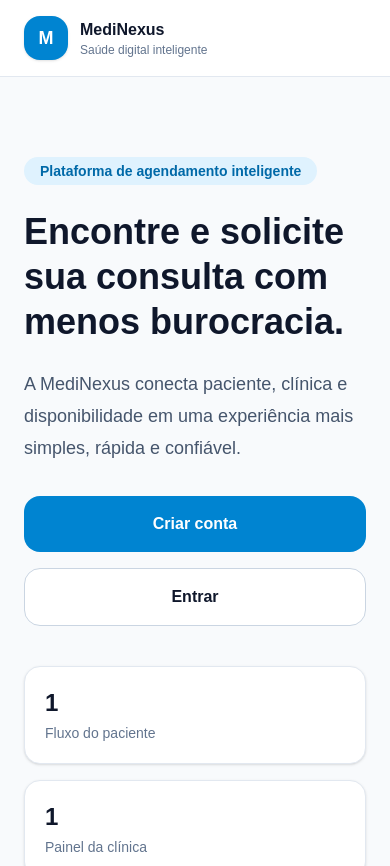
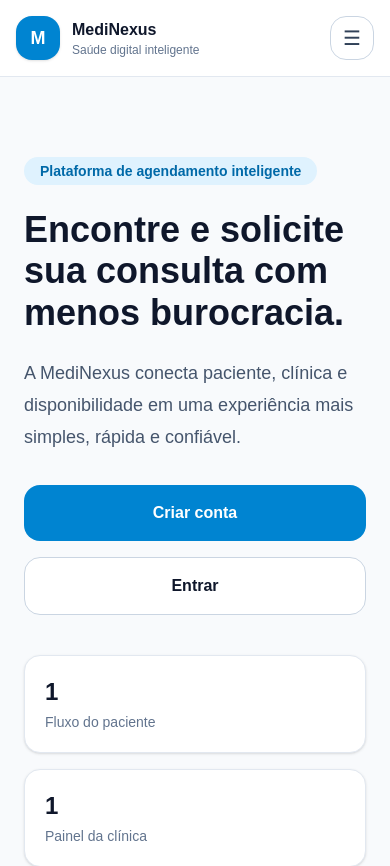
Before and after one commit to ph-pimentel25/medinexus-web, a Next.js app in the folder medinexus-web/: page / in a window 390 px wide. Shown: the top 866 px of the page. Built offline with nearby package versions, Linux system fonts and the light colour scheme; no server answers.

Commit message:
Melhora navbar e responsividade mobile

```diff
--- a/medinexus-web/src/app/components/navbar.tsx
+++ b/medinexus-web/src/app/components/navbar.tsx
@@ -2,6 +2,7 @@
 
 import Link from "next/link";
 import { usePathname, useRouter } from "next/navigation";
+import { useState } from "react";
 import { supabase } from "../lib/supabase";
 
 const links = [
@@ -15,29 +16,33 @@ const links = [
 export default function Navbar() {
   const pathname = usePathname();
   const router = useRouter();
+  const [mobileOpen, setMobileOpen] = useState(false);
 
   async function handleLogout() {
     await supabase.auth.signOut();
     router.push("/login");
   }
 
+  function handleNavigate() {
+    setMobileOpen(false);
+  }
+
   return (
     <header className="sticky top-0 z-50 border-b border-slate-200 bg-white/90 backdrop-blur">
-      <div className="mx-auto flex max-w-7xl items-center justify-between px-6 py-4">
-        <Link href="/" className="flex items-center gap-3">
+      <div className="mx-auto max-w-7xl px-4 py-4 sm:px-6">
+        <div className="flex items-center justify-between gap-4">
+          <Link href="/" className="flex items-center gap-3" onClick={handleNavigate}>
             <div className="flex h-11 w-11 items-center justify-center rounded-2xl bg-sky-600 text-lg font-bold text-white shadow-sm">
               M
             </div>
 
             <div>
               <p className="text-base font-bold text-slate-900">MediNexus</p>
-            <p className="text-xs text-slate-500">
-              Saúde digital inteligente
-            </p>
+              <p className="text-xs text-slate-500">Saúde digital inteligente</p>
             </div>
           </Link>
 
-        <nav className="hidden items-center gap-2 md:flex">
+          <div className="hidden items-center gap-2 md:flex">
             {links.map((link) => {
               const isActive =
                 pathname === link.href ||
@@ -64,7 +69,51 @@ export default function Navbar() {
             >
               Sair
             </button>
+          </div>
+
+          <button
+            type="button"
+            onClick={() => setMobileOpen((prev) => !prev)}
+            className="flex h-11 w-11 items-center justify-center rounded-2xl border border-slate-300 bg-white text-slate-700 transition hover:bg-slate-100 md:hidden"
+            aria-label="Abrir menu"
+          >
+            <span className="text-xl">{mobileOpen ? "✕" : "☰"}</span>
+          </button>
+        </div>
+
+        {mobileOpen && (
+          <div className="mt-4 rounded-3xl border border-slate-200 bg-white p-3 shadow-sm md:hidden">
+            <nav className="flex flex-col gap-2">
+              {links.map((link) => {
+                const isActive =
+                  pathname === link.href ||
+                  (link.href !== "/" && pathname.startsWith(link.href));
+
+                return (
+                  <Link
+                    key={link.href}
+                    href={link.href}
+                    onClick={handleNavigate}
+                    className={`rounded-2xl px-4 py-3 text-sm font-medium transition ${
+                      isActive
+                        ? "bg-sky-600 text-white"
+                        : "text-slate-700 hover:bg-slate-100"
+                    }`}
+                  >
+                    {link.label}
+                  </Link>
+                );
+              })}
+
+              <button
+                onClick={handleLogout}
+                className="rounded-2xl border border-slate-300 px-4 py-3 text-left text-sm font-medium text-slate-700 transition hover:bg-slate-100"
+              >
+                Sair
+              </button>
             </nav>
+          </div>
+        )}
       </div>
     </header>
   );
--- a/medinexus-web/src/app/globals.css
+++ b/medinexus-web/src/app/globals.css
@@ -100,3 +100,13 @@ body {
     @apply mt-2 text-slate-600;
   }
 }
+@media (max-width: 640px) {
+  h1 {
+    line-height: 1.15;
+  }
+
+  .app-section-title {
+    font-size: 2rem;
+    line-height: 1.15;
+  }
+}
```
Lines whose indentation alone changed are shown as unchanged.
